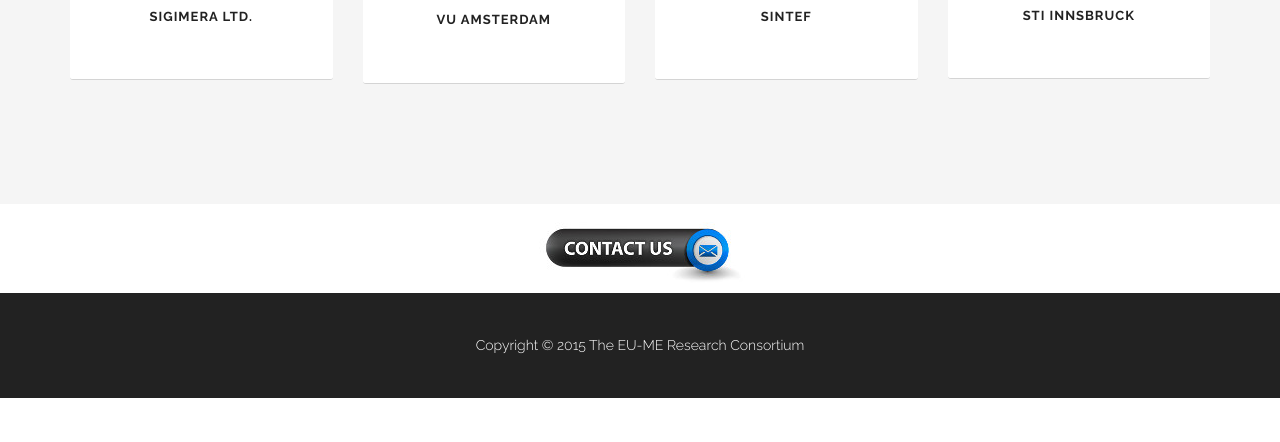
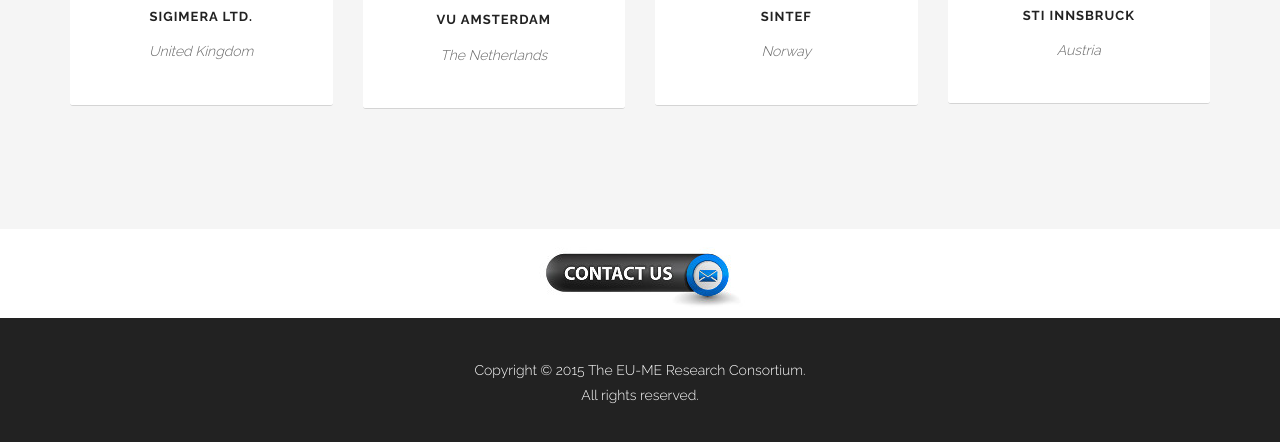
Before and after one commit to Sigimera/eu-me.eu, a plain HTML site: page index.html in a window 1280 px wide. Shown: the part 1302-1744 px from the top of the page. Before the commit the page ends 1700 px from the top, so only its background shows below. Drawn offline with Linux system fonts and the light colour scheme.

Commit message:
Adding countries to partners and extending copyright statement.

```diff
--- a/index.html
+++ b/index.html
@@ -119,6 +119,7 @@
 						<div class="iconbox-text">
 							<h3 class="iconbox-title">Sigimera Ltd.</h3>
 							<div class="iconbox-desc">
+                <em>United Kingdom</em>
 							</div>
 						</div>
 					</div>
@@ -134,7 +135,7 @@
 						<div class="iconbox-text">
 							<h3 class="iconbox-title">VU Amsterdam</h3>
 							<div class="iconbox-desc">
-
+                <em>The Netherlands</em>
 							</div>
 						</div>
 					</div>
@@ -150,6 +151,7 @@
 						<div class="iconbox-text">
 							<h3 class="iconbox-title">Sintef</h3>
 							<div class="iconbox-desc">
+                <em>Norway</em>
 							</div>
 						</div>
 					</div>
@@ -165,6 +167,7 @@
 						<div class="iconbox-text">
 							<h3 class="iconbox-title">STI Innsbruck</h3>
 							<div class="iconbox-desc">
+                <em>Austria</em>
 							</div>
 						</div>
 					</div>
@@ -182,7 +185,7 @@
 			<div class="row">
 
 				<div class="col-sm-12 text-center" style="padding: 10px">
-          <a href="mailto:cohs6z2c3Wlbdntact@eu-me.eu"
+          <a href="mailto:contact@ehs6z2c3Wlbdu-me.eu"
             onmouseover="this.href=this.href.replace(/hs6z2c3Wlbd/g,'');">
             <img style="width: 250px"
             src="assets/images/contact_us.jpg"
@@ -202,7 +205,8 @@
 				<div class="col-sm-12">
 
           <p class="copyright">
-            Copyright &copy; 2015 The EU-ME Research Consortium
+          Copyright &copy; 2015 The EU-ME Research Consortium.<br/>
+          All rights reserved.
 					</p>
 
 				</div>
```
